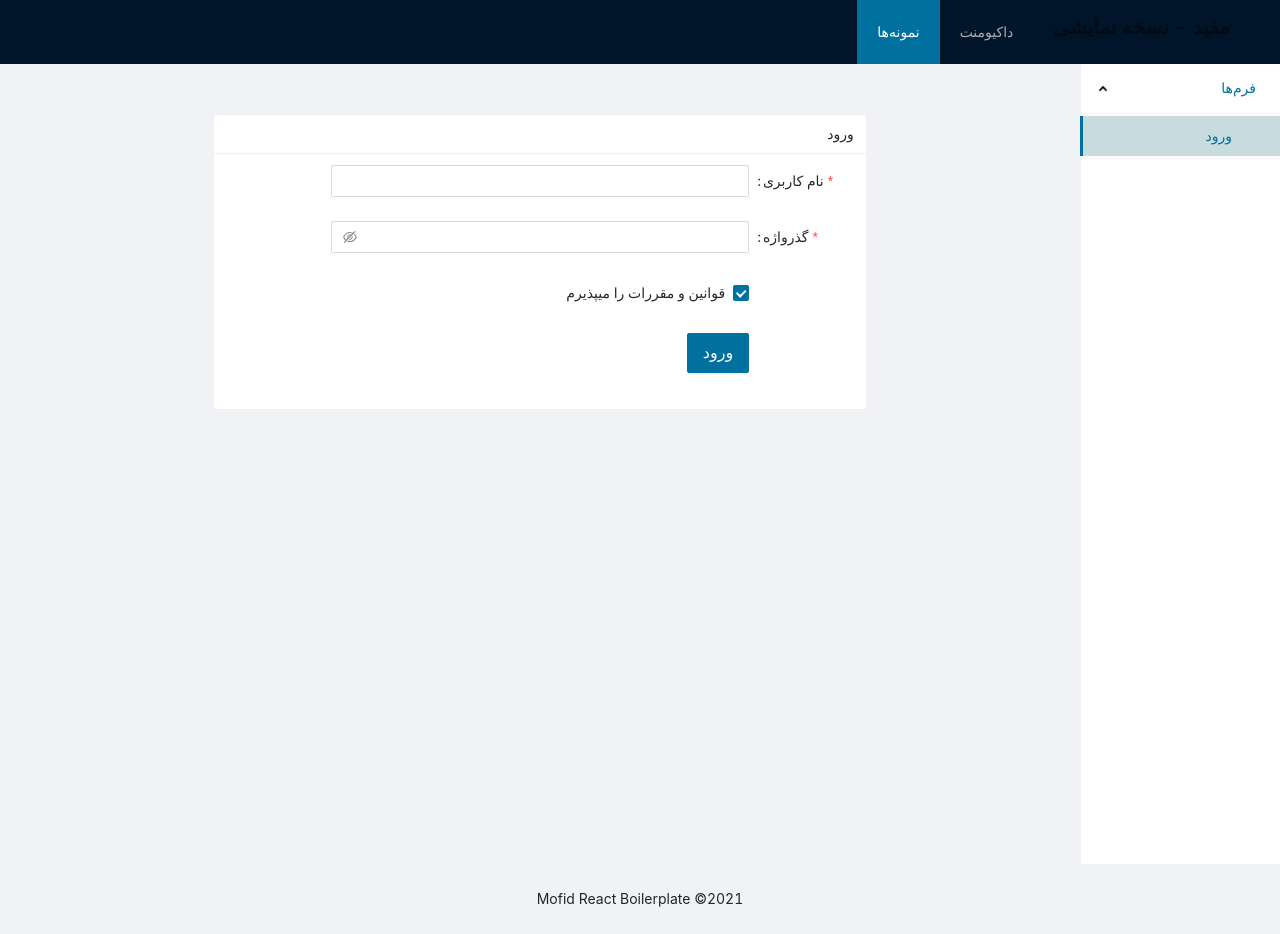
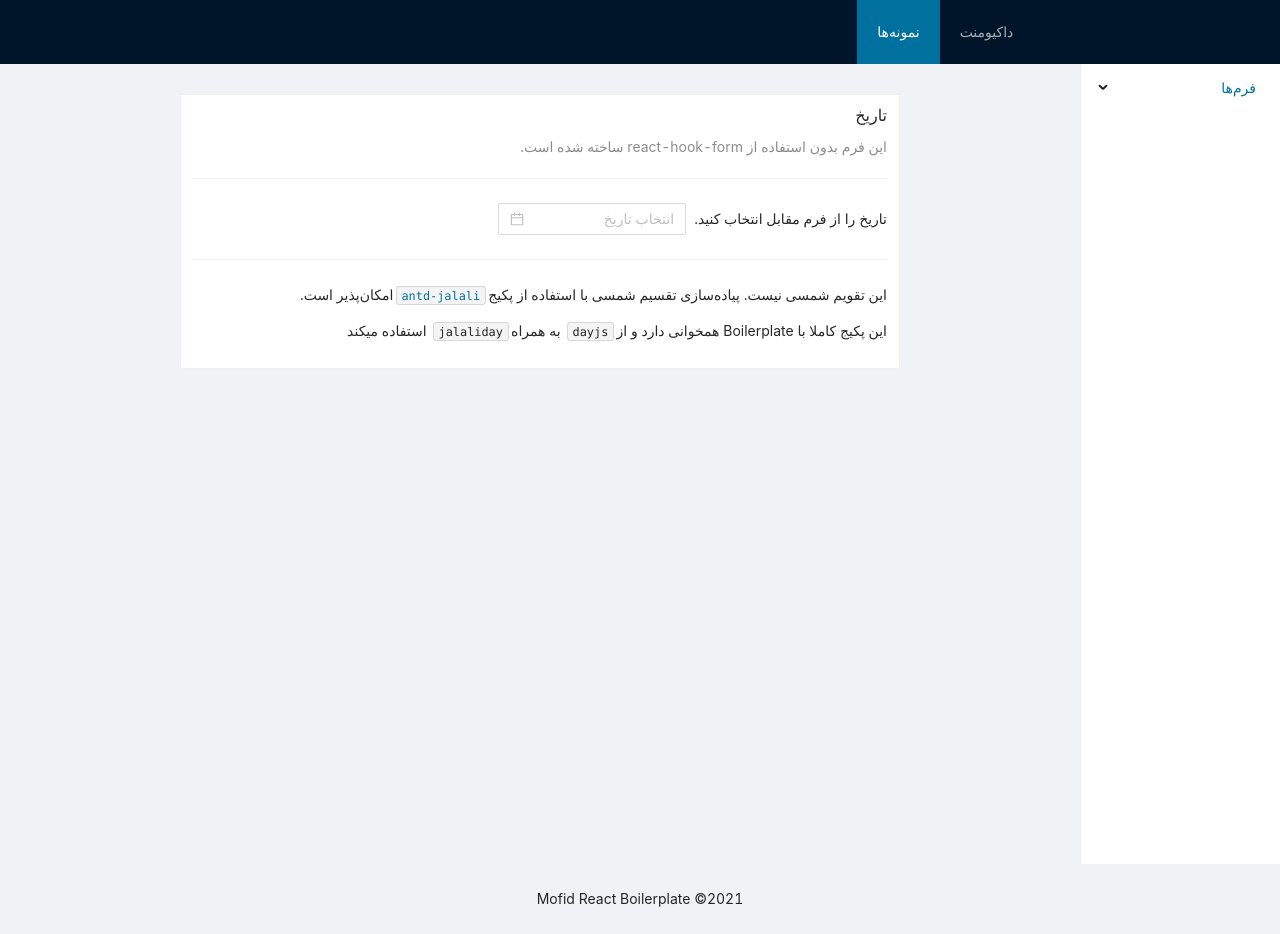
Before and after one commit to akbarazimifar/mofid-react-boilerplate, a React (Create React App) app: page /samples/forms/date in a window 1280 px wide. Before the commit this address led to /samples/login. Built offline with nearby package versions, Linux system fonts and the light colour scheme.

Commit message:
feat: complete Sider, LoginForm and DateForm
- Layouts updated
- simple routes created

```diff
--- /dev/null
+++ b/src/constants/routes.js
@@ -0,0 +1,16 @@
+export const SampleRoutes = [
+  {
+    title: 'فرم‌ها',
+    route: 'forms',
+    subRoutes: [
+      {
+        route: 'forms/login',
+        title: 'ورود',
+      },
+      {
+        route: 'forms/date',
+        title: 'تاریخ',
+      },
+    ],
+  },
+];
--- a/src/layouts/MainLayout.js
+++ b/src/layouts/MainLayout.js
@@ -1,7 +1,7 @@
 import { NavLink } from 'react-router-dom';
-import { Row, Col, Layout, Menu, Typography } from 'antd';
+import { Row, Col, Layout, Menu } from 'antd';
 
-const { Title } = Typography;
+// const { Title } = Typography;
 const { Header, Footer } = Layout;
 
 const SamplesLayout = ({ children }) => (
@@ -9,9 +9,9 @@ const SamplesLayout = ({ children }) => (
     <Header>
       <Row align="middle">
         <Col span={4}>
-          <Title level={4} type="secondary">
+          {/* <Title level={4} type="secondary">
             مفید - نسخه نمایشی
-          </Title>
+          </Title> */}
         </Col>
         <Col span={20}>
           <Menu theme="dark" mode="horizontal" defaultSelectedKeys={['2']}>
--- a/src/layouts/SampleLayout.js
+++ b/src/layouts/SampleLayout.js
@@ -1,9 +1,11 @@
-import { Card, Col, Row } from 'antd';
+import { Card, Col, Row, Divider } from 'antd';
 
-const SamplesLayout = ({ children, title }) => (
+const SamplesLayout = ({ children, title, description }) => (
   <Row>
-    <Col span={16} offset={4}>
-      <Card title={title} size="small">
+    <Col xs={{ span: 22, offset: 1 }} sm={{ span: 16, offset: 4 }}>
+      <Card size="small">
+        <Card.Meta title={title} description={description} />
+        <Divider />
         {children}
       </Card>
     </Col>
--- a/src/layouts/SamplesLayout.js
+++ b/src/layouts/SamplesLayout.js
@@ -1,28 +1,45 @@
+import { useLocation, Link } from 'react-router-dom';
 import { Layout, Menu } from 'antd';
+
+// Constants
+import { SampleRoutes } from '@constants/routes';
 
 const { Sider, Content } = Layout;
 
-const SamplesLayout = ({ children }) => (
+const SamplesLayout = ({ children }) => {
+  const location = useLocation();
+
+  return (
     <Layout>
       <Sider
         style={{
           overflow: 'auto',
           height: '100vh',
         }}
+        breakpoint="xl"
+        collapsedWidth="0"
       >
         <Menu
           mode="inline"
-        defaultSelectedKeys={['1']}
-        defaultOpenKeys={['sub1']}
+          selectedKeys={[location.pathname]}
           style={{ height: '100%', borderRight: 0 }}
         >
-        <Menu.SubMenu key="sub1" title="فرم‌ها">
-          <Menu.Item key="1">ورود</Menu.Item>
+          {SampleRoutes.map((sampleRoute) => (
+            <Menu.SubMenu key={sampleRoute.route} title={sampleRoute.title}>
+              {sampleRoute.subRoutes.map((sampleSubRoute) => (
+                <Menu.Item key={`/samples/${sampleSubRoute.route}`}>
+                  <Link to={`/samples/${sampleSubRoute.route}`}>
+                    {sampleSubRoute.title}
+                  </Link>
+                </Menu.Item>
+              ))}
             </Menu.SubMenu>
+          ))}
         </Menu>
       </Sider>
-    <Content style={{ padding: '50px' }}>{children}</Content>
+      <Content style={{ paddingTop: '30px' }}>{children}</Content>
     </Layout>
   );
+};
 
 export default SamplesLayout;
--- /dev/null
+++ b/src/pages/samples/forms/DateForm.js
@@ -0,0 +1,34 @@
+import { Space, Typography, DatePicker, Divider } from 'antd';
+
+import SampleLayout from '@layouts/SampleLayout';
+
+const { Paragraph, Text, Link } = Typography;
+
+const DateForm = () => (
+  <SampleLayout
+    title="تاریخ"
+    description="این فرم بدون استفاده از react-hook-form ساخته شده است."
+  >
+    <Space>
+      <Text>تاریخ را از فرم مقابل انتخاب کنید.</Text>
+      <DatePicker />
+    </Space>
+
+    <Divider />
+
+    <Paragraph type="info">
+      این تقویم شمسی نیست. پیاده‌سازی تقسیم شمسی با استفاده از پکیج
+      <Text code>
+        <Link to="https://www.npmjs.com/package/antd-jalali">antd-jalali</Link>
+      </Text>
+      امکان‌پذیر است.
+    </Paragraph>
+    <Paragraph>
+      این پکیج کاملا با Boilerplate همخوانی دارد و از
+      <Text code>dayjs</Text> به همراه
+      <Text code>jalaliday</Text> استفاده میکند
+    </Paragraph>
+  </SampleLayout>
+);
+
+export default DateForm;
--- a/src/pages/samples/Login.js
+++ b/src/pages/samples/forms/LoginForm.js
@@ -1,4 +1,5 @@
-import { Form, Input, Button, Checkbox } from 'antd';
+import { useState } from 'react';
+import { Form, Input, Button, Checkbox, message } from 'antd';
 
 import SampleLayout from '@layouts/SampleLayout';
 
@@ -16,9 +17,21 @@ const tailLayout = {
   },
 };
 
-const Login = () => {
+const LoginForm = () => {
+  const [formIsLoading, setFormIsLoading] = useState(false);
+
   const onFinish = (values) => {
-    console.log('Success:', values);
+    setFormIsLoading(true);
+    const key = 'formSuccess';
+    message.loading({ content: 'درحال ورود...', key });
+    setTimeout(() => {
+      setFormIsLoading(false);
+      message.success({
+        content: 'با موفقیت وارد شدید',
+        key,
+        duration: 2.5,
+      });
+    }, 2000);
   };
 
   const onFinishFailed = (errorInfo) => {
@@ -26,7 +39,10 @@ const Login = () => {
   };
 
   return (
-    <SampleLayout title="ورود">
+    <SampleLayout
+      title="ورود"
+      description="این فرم بدون استفاده از react-hook-form ساخته شده است."
+    >
       <Form
         {...layout}
         name="basic"
@@ -67,7 +83,12 @@ const Login = () => {
         </Form.Item>
 
         <Form.Item {...tailLayout}>
-          <Button type="primary" htmlType="submit" size="large">
+          <Button
+            type="primary"
+            htmlType="submit"
+            size="large"
+            loading={formIsLoading}
+          >
             ورود
           </Button>
         </Form.Item>
@@ -76,4 +97,4 @@ const Login = () => {
   );
 };
 
-export default Login;
+export default LoginForm;
--- a/src/pages/samples/index.js
+++ b/src/pages/samples/index.js
@@ -4,14 +4,16 @@ import { Switch, Route, Redirect } from 'react-router-dom';
 // Layout
 import SamplesLayout from '@layouts/SamplesLayout';
 
-const Login = lazy(() => import('@pages/samples/Login'));
+const LoginForm = lazy(() => import('@pages/samples/forms/LoginForm'));
+const DateForm = lazy(() => import('@pages/samples/forms/DateForm'));
 
 const index = () => (
   <Suspense fallback="Loading...">
     <SamplesLayout>
       <Switch>
-        <Route path="/samples/login" component={Login} />
-        <Route render={() => <Redirect to="/samples/login" />} />
+        <Route path="/samples/forms/login" component={LoginForm} />
+        <Route path="/samples/forms/date" component={DateForm} />
+        <Route render={() => <Redirect to="/samples/forms/login" />} />
       </Switch>
     </SamplesLayout>
   </Suspense>
```
Lines whose indentation alone changed are shown as unchanged.
